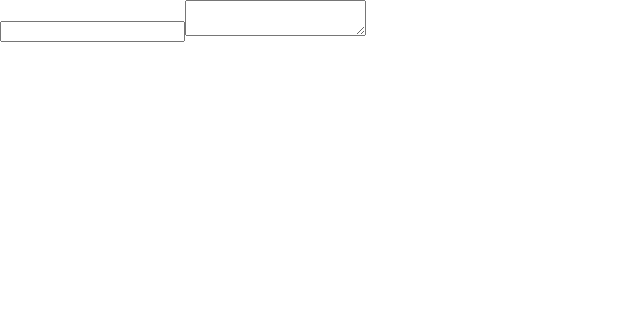
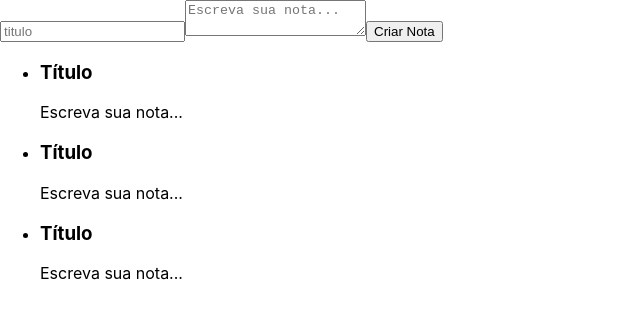
Before and after one commit to JonathanLima25/React-notes, a React (Create React App) app in the folder ceep/: page / in a window 1280 px wide. Shown: the top 318 px of the page, without its empty margins (0-640 px from the left). Built offline with nearby package versions, Linux system fonts and the light colour scheme.

Commit message:
Cria componente Lista de notas

```diff
--- a/ceep/public/index.html
+++ b/ceep/public/index.html
@@ -1,5 +1,5 @@
 <!DOCTYPE html>
-<html lang="en">
+<html lang="pt-br">
   <head>
     <meta charset="utf-8" />
     <link rel="icon" href="%PUBLIC_URL%/favicon.ico" />
--- a/ceep/src/App.js
+++ b/ceep/src/App.js
@@ -1,12 +1,16 @@
-
+import React from "react";
+import { ListaDeNotas } from "./components/ListaDeNotas";
 
 function App() {
   return (
-    <form>
-      <input type="text"></input>
-      <textarea></textarea>
-
-    </form>
+    <section>
+      <form>
+        <input type="text" placeholder="titulo" />
+        <textarea placeholder="Escreva sua nota..." />
+        <button>Criar Nota</button>
+      </form>
+      <ListaDeNotas/>
+    </section>
   );
 }
 
--- /dev/null
+++ b/ceep/src/components/ListaDeNotas.jsx
@@ -0,0 +1,34 @@
+import React, { Component } from "react";
+
+export class ListaDeNotas extends Component {
+  render() {
+    return (
+      <ul>
+        <li>
+          <section>
+            <header>
+              <h3>Título</h3>
+            </header>
+            <p>Escreva sua nota...</p>
+          </section>
+        </li>
+        <li>
+          <section>
+            <header>
+              <h3>Título</h3>
+            </header>
+            <p>Escreva sua nota...</p>
+          </section>
+        </li>
+        <li>
+          <section>
+            <header>
+              <h3>Título</h3>
+            </header>
+            <p>Escreva sua nota...</p>
+          </section>
+        </li>
+      </ul>
+    );
+  }
+}
```
